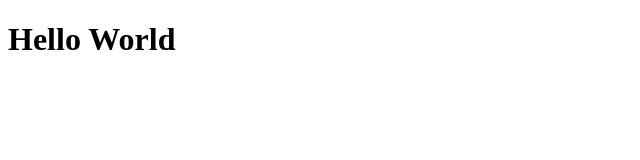
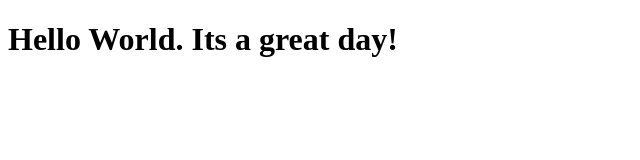
Before and after one commit to Yakuro24/Hello-World, a plain HTML site: page site/index.html in a window 1280 px wide. Shown: the whole page, without its empty margins (0-640 px from the left). Drawn offline with Linux system fonts and the light colour scheme.

Commit message:
SMAAALLLL

```diff
--- a/site/index.html
+++ b/site/index.html
@@ -6,6 +6,6 @@
 	<title>Hello World</title>
 </head>
 <body>
-<h1>Hello World</h1>
+<h1>Hello World. Its a great day!</h1>
 </body>
 </html>
```
